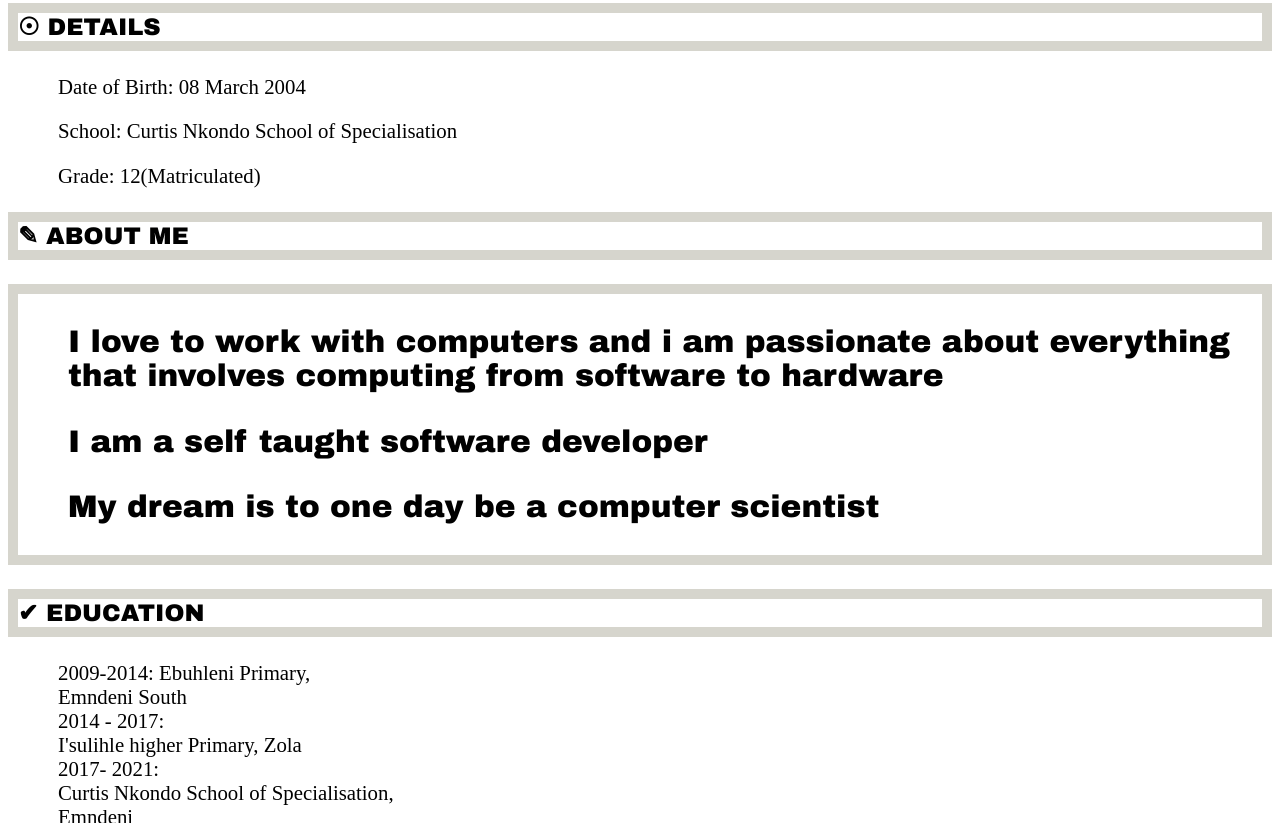
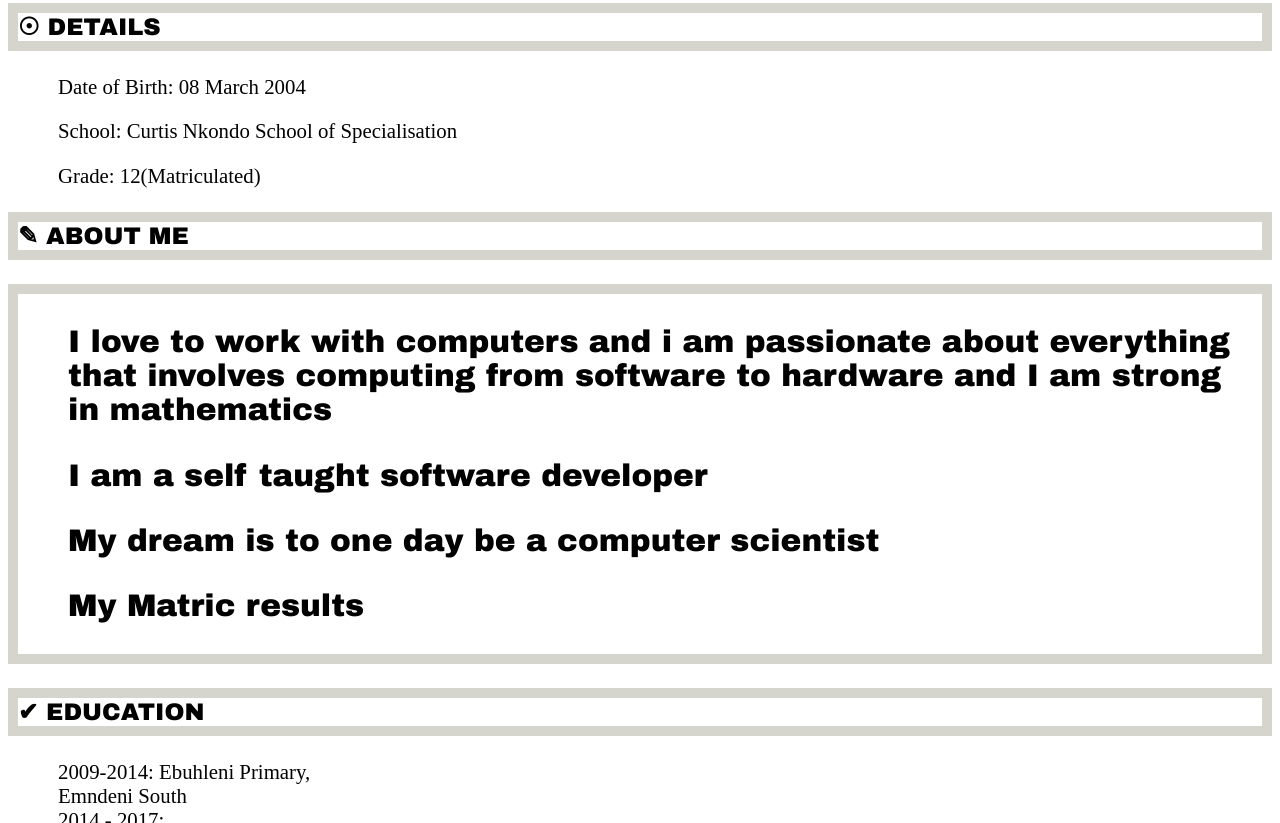
Before and after one commit to myxzptlk/myxzptlk.github.io, a plain HTML site: page cv.html in a window 1280 px wide. Shown: the part 374-1197 px from the top of the page. Drawn offline with Linux system fonts and the light colour scheme.

Commit message:
Update cv.html

```diff
--- a/cv.html
+++ b/cv.html
@@ -71,9 +71,10 @@ border-radius: 50%; background: blue; padding: 5px 10px 15px 10px; font-family:
      <p>School: Curtis Nkondo School of Specialisation</p>
      <P>Grade: 12(Matriculated)</p>
         <h3>&#9998  ABOUT ME<h3>
-        <p>I love to work with computers and i am passionate about everything that involves computing from software to hardware</p>
+        <p>I love to work with computers and i am passionate about everything that involves computing from software to hardware and I am strong in mathematics</p>
           <p>I am a self taught software developer </p>
         <p>My dream is to one day be a computer scientist</p>
+          <p> <a href= "https://scontent.fjnb11-1.fna.fbcdn.net/v/t1.15752-9/273198992_497782851877168_3456779830709618389_n.jpg?_nc_cat=104&ccb=1-5&_nc_sid=ae9488&_nc_eui2=AeEpzlJKARTGb9zAtYbOvKwc_UDSLkZ2PCD9QNIuRnY8IJTa65Zt5LtrfL0C__cVKz74sCjo6QK8TNVzmxpqR74z&_nc_ohc=pxDviwa9da0AX82SPwj&_nc_ht=scontent.fjnb11-1.fna&oh=03_AVK3uTjXjYBhMZUJIE6ekqTo_sYF5Tk0M20VVAjKTaYPzw&oe=625102A1"></a>My Matric results</p>
         <h3>&#10004  EDUCATION</h3>
         <p>2009-2014:
             Ebuhleni Primary,<br>
```
